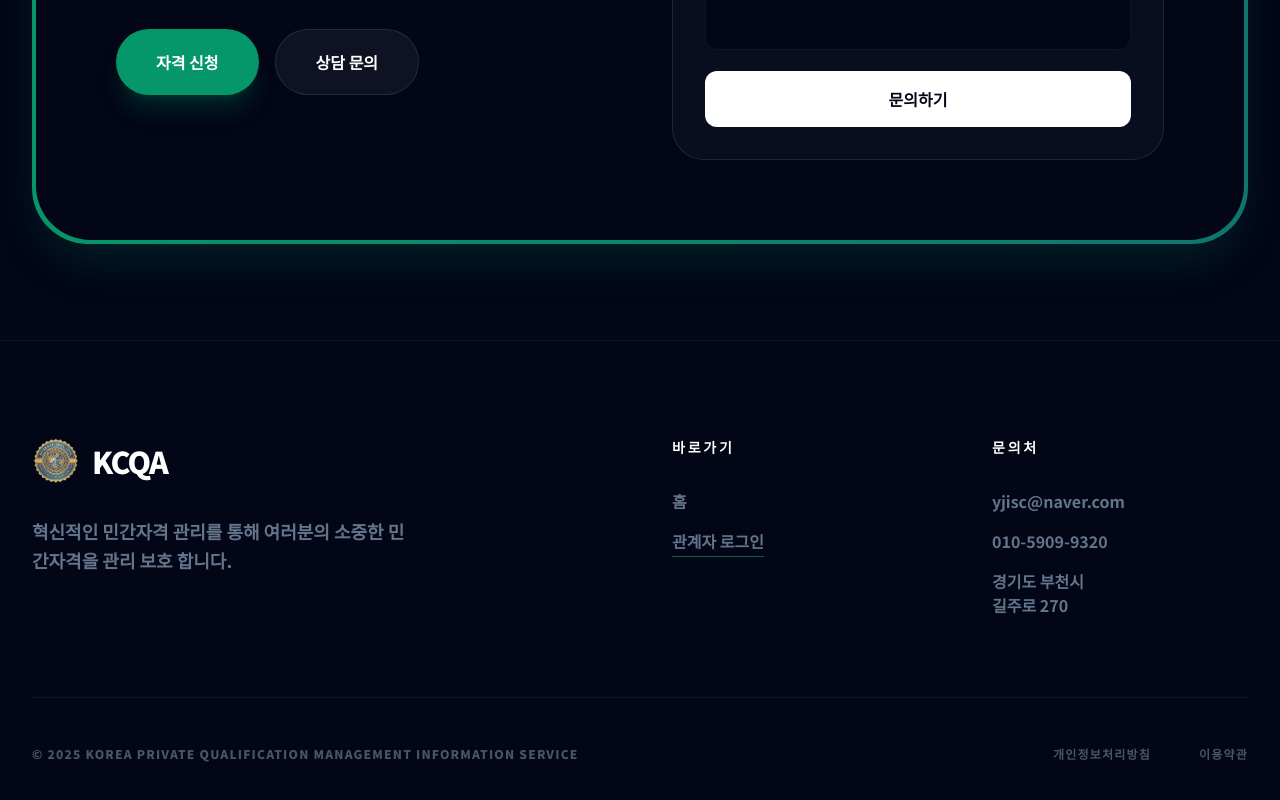
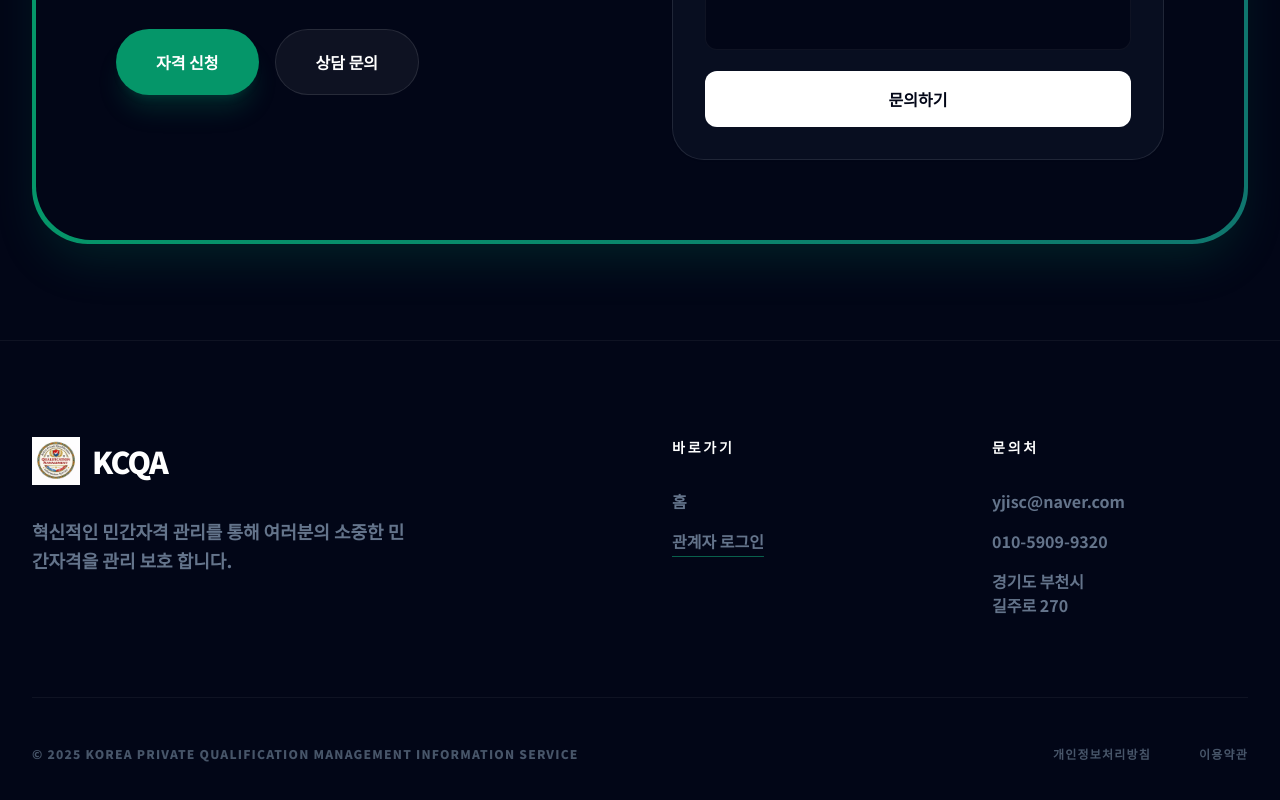
Before and after one commit to PeterKimCode/ICQA_GTCC_26, a React (Vite) app: page /#/ in a window 1280 px wide. Shown: the part 3629-4429 px from the top of the page. Built offline with nearby package versions, Linux system fonts and the light colour scheme; no server answers.

Commit message:
Update Landing.tsx

```diff
--- a/pages/Landing.tsx
+++ b/pages/Landing.tsx
@@ -386,7 +386,7 @@ export const Landing: React.FC = () => {
                     <div className="grid md:grid-cols-2 lg:grid-cols-4 gap-16 mb-20">
                         <div className="col-span-1 lg:col-span-2 space-y-8">
                             <div className="flex items-center gap-3">
-                                <img src="/logo.png" alt="KCQA Logo" className="w-12 h-12 object-contain" />
+                                <img src="/public/kcqa로고.png" alt="KCQA Logo" className="w-12 h-12 object-contain" />
                                 <span className={`text-3xl font-black font-display tracking-tighter ${isDarkMode ? 'text-white' : 'text-slate-950'}`}>KCQA</span>
                             </div>
                             <p className={`text-lg max-w-sm leading-relaxed font-bold ${isDarkMode ? 'text-slate-500' : 'text-slate-400'}`}>
```
